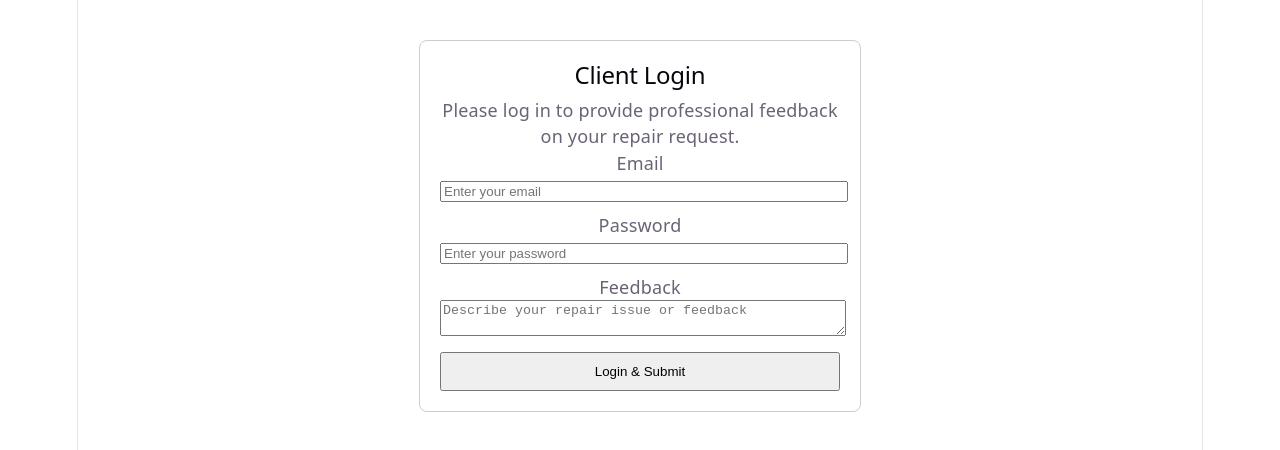
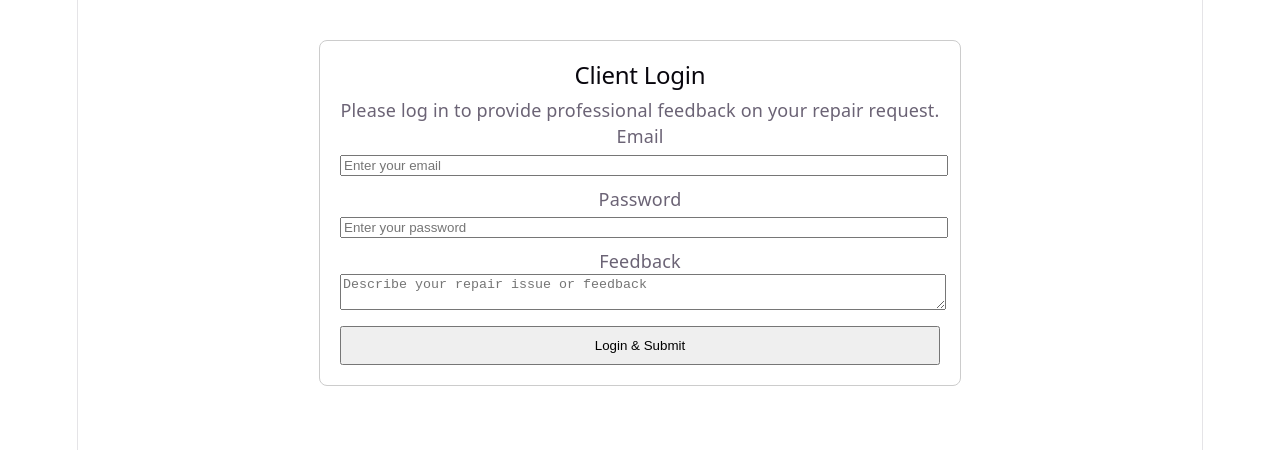
Before and after one commit to Mypol-hub/Fix-it, a React (Vite) app in the folder client-app/: page /login in a window 1280 px wide. Shown: the top 450 px of the page. Built offline with nearby package versions, Linux system fonts and the light colour scheme.

Commit message:
Increase max width of Login form and adjust styles

```diff
--- a/client-app/src/pages/Login.jsx
+++ b/client-app/src/pages/Login.jsx
@@ -5,19 +5,19 @@ function Login() {
   };
 
   return (
-    <div style={{ maxWidth: "400px", margin: "40px auto", padding: "20px", border: "1px solid #ccc", borderRadius: "8px" }}>
+    <div style={{ maxWidth: "600px", margin: "40px auto", padding: "20px", border: "1px solid #ccc", borderRadius: "8px" }}>
       <h2 style={{ textAlign: "center" }}>Client Login</h2>
       <p style={{ textAlign: "center" }}>Please log in to provide professional feedback on your repair request.</p>
 
       <form onSubmit={handleSubmit}>
         <label>Email</label>
-        <input type="email" name="email" placeholder="Enter your email" required style={{ width: "100%", marginBottom: "10px" }} />
+        <input type="email" name="email" placeholder="Enter your email" required style={{ width: "100%", minWidth: "350px", marginBottom: "10px" }} />
 
         <label>Password</label>
-        <input type="password" name="password" placeholder="Enter your password" required style={{ width: "100%", marginBottom: "10px" }} />
+        <input type="password" name="password" placeholder="Enter your password" required style={{ width: "100%", minWidth: "350px", marginBottom: "10px" }} />
 
         <label>Feedback</label>
-        <textarea name="feedback" placeholder="Describe your repair issue or feedback" required style={{ width: "100%", marginBottom: "10px" }} />
+        <textarea name="feedback" placeholder="Describe your repair issue or feedback" required style={{ width: "100%", minWidth: "350px", marginBottom: "10px" }} />
 
         <button type="submit" style={{ width: "100%", padding: "10px" }}>Login & Submit</button>
       </form>
```
